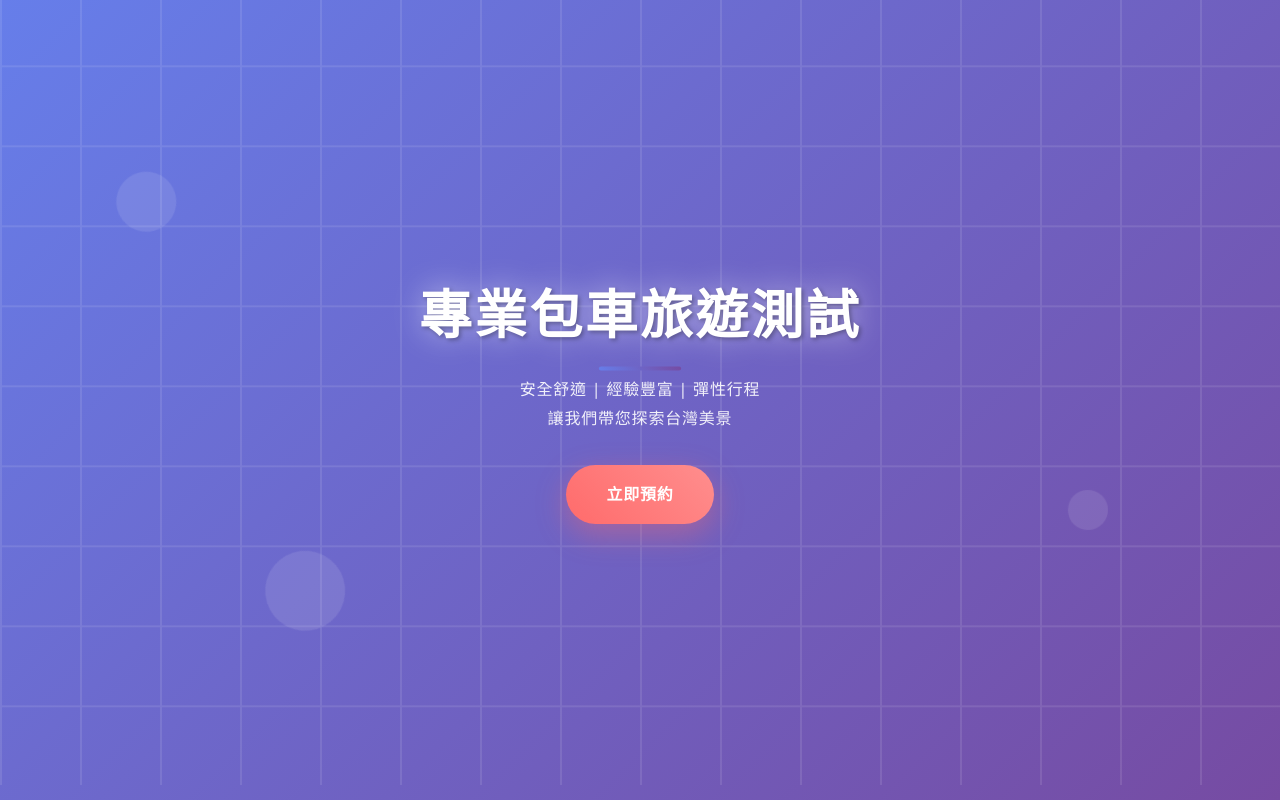
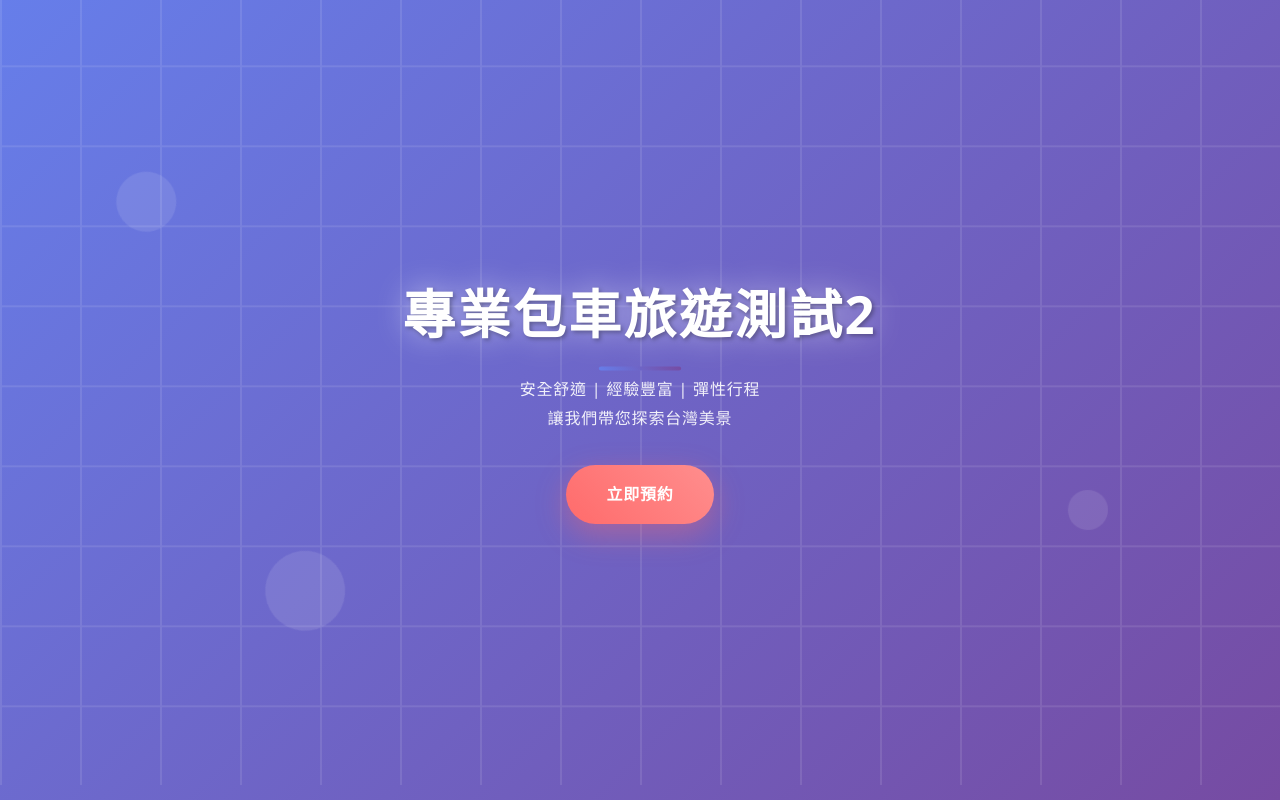
Before and after one commit to x222333123/charter-landing, a plain HTML site: page index.html in a window 1280 px wide. Shown: the top 800 px of the page. Drawn offline with Linux system fonts and the light colour scheme.

Commit message:
Update hero section title text
Changed the main heading in the hero section from '專業包車旅遊測試' to '專業包車旅遊測試2' for testing or content update purposes.

```diff
--- a/index.html
+++ b/index.html
@@ -643,7 +643,7 @@
 
     <section class="hero">
         <div class="hero-content">
-            <h1 class="section-title">專業包車旅遊測試</h1>
+            <h1 class="section-title">專業包車旅遊測試2</h1>
             <p>安全舒適 | 經驗豐富 | 彈性行程<br>讓我們帶您探索台灣美景</p>
             <a href="https://x222333123.github.io/charter-landing/#contact" class="cta-button">立即預約</a>
         </div>
```
